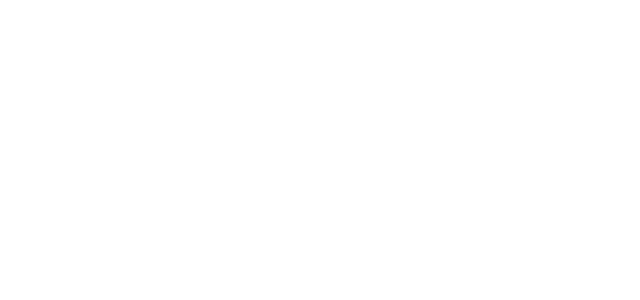
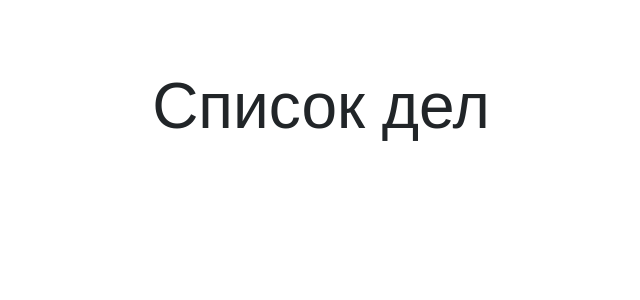
Before and after one commit to evd3v/todolist-vue, a Vue app: page / in a window 1280 px wide. Shown: the top 300 px of the page, without its empty margins (319-959 px from the left). Built offline with nearby package versions, Linux system fonts and the light colour scheme.

Commit message:
add basic main styles (for body, container, add header)

```diff
--- a/src/assets/sass/main.sass
+++ b/src/assets/sass/main.sass
@@ -5,3 +5,29 @@
 body
   font-family: 'Open Sans', sans-serif
   color: var(--very-dark-blue)
+  background-color: var(--light-gray)
+  height: 100vh
+
+#app
+  height: 100%
+
+.container
+  background-color: var(--white)
+  height: 100%
+  padding: 20px
+  margin: 0 auto
+  @media (min-width: 576px)
+    max-width: 540px
+  @media (min-width: 768px)
+    max-width: 720px
+  @media (min-width: 992px)
+    padding: 60px
+    max-width: 960px
+  @media (min-width: 1200px)
+    max-width: 1140px
+
+.title
+  text-align: center
+  font-size: 32px
+  @media (min-width: 992px)
+    font-size: 64px
--- a/src/views/Main.vue
+++ b/src/views/Main.vue
@@ -1,5 +1,7 @@
 <template lang="pug">
   .main-page
+    .title
+      | Список дел
 </template>
 
 <script>
```
